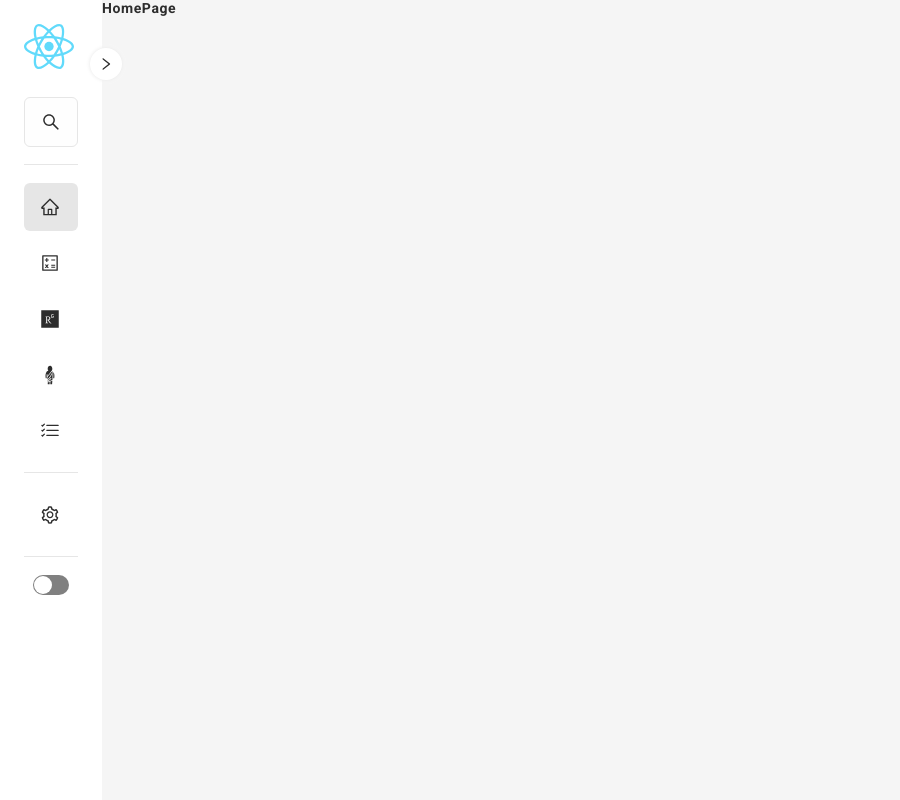
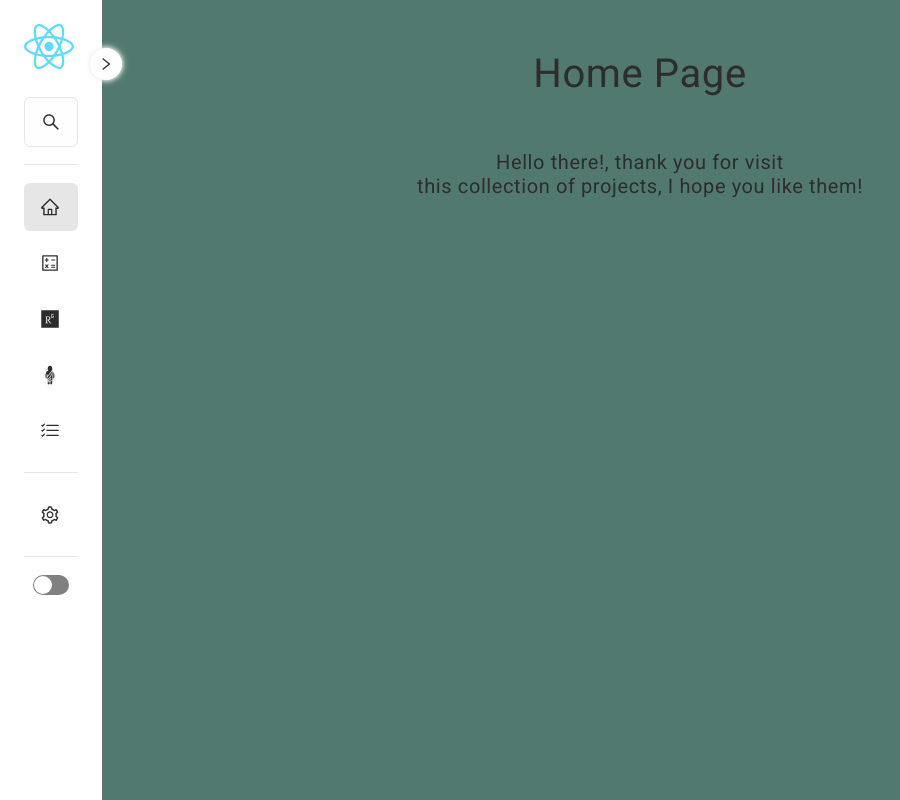
Before and after one commit to DamperDoor56/React-project-Mini-projects, a React (Create React App) app: page / in a window 1280 px wide. Shown: the whole page, without its empty margins (0-900 px from the left). Built offline with nearby package versions, Linux system fonts and the light colour scheme.

Commit message:
added-style-to-home-page

```diff
--- a/src/components/Sidebar/styles.js
+++ b/src/components/Sidebar/styles.js
@@ -3,12 +3,15 @@ import { Link } from 'react-router-dom';
 import { btnReset, v } from '../../styles/variables';
 
 export const SSidebar = styled.div`
+
     width: ${({ isOpen }) => (!isOpen ? `auto` : v.sidebarWidth)};
     background: ${({ theme }) => theme.bg};
     height: 100vh;
     padding: ${v.lgSpacing};
 
-    position: relative;`;
+    position: absolute;
+    z-index: 99;
+    `;
 
 export const SSidebarButton = styled.button`
        ${btnReset};
--- a/src/components/pages/HomePage.js
+++ b/src/components/pages/HomePage.js
@@ -1,7 +1,13 @@
 import React from 'react'
+import {Home, SideText, TitleText} from './styles/HomePage'
 
 const HomePage = () => {
-  return <div><h1>HomePage</h1></div> ;
+  return <Home>
+   <TitleText>Home Page</TitleText>
+   <SideText>
+    Hello there!, thank you for visit <br></br> this collection of projects, I hope you like them!
+   </SideText>
+  </Home>;
 };
 
 export default HomePage;
--- /dev/null
+++ b/src/components/pages/styles/HomePage.js
@@ -0,0 +1,25 @@
+import styled from 'styled-components';
+
+export const Home = styled.div`
+    width: 100vw;
+    height: 100vh;
+    display: flex;
+    background : ${({ theme }) => theme.home};
+    flex-wrap:wrap;
+    justify-content: center;
+    text-align: center;
+    align-items: center;
+    `;
+export const TitleText = styled.text`
+    font-size: 40px;
+    position: absolute;
+    top: 50px;
+`
+export const SideText = styled.text`
+   font-size: 20px;
+   position: absolute;
+   top: 150px;
+`
+export const buttons = styled.button`
+
+`
--- a/src/styles/theme.js
+++ b/src/styles/theme.js
@@ -4,7 +4,8 @@ export const lightTheme = {
     bg2: "rgb(245,245,245)",
     bg3: "rgb(230,230,230)",
     text: "rgb(45,45,45)",
-    primary: "rgb(52,131,235)"
+    primary: "rgb(52,131,235)",
+    home: "#52796f"
 };
 export const darkTheme = {
     bg: "rgb(15,15,15)",
@@ -12,5 +13,6 @@ export const darkTheme = {
     bg2:"rgb(30,30,30)",
     bg3: "rgb(50,50,50)",
     text:"rgb(210,210,210)",
-    primary: "rgb(52, 131, 235)"
+    primary: "rgb(52, 131, 235)",
+    home: "#2f3e46"
 };
```
